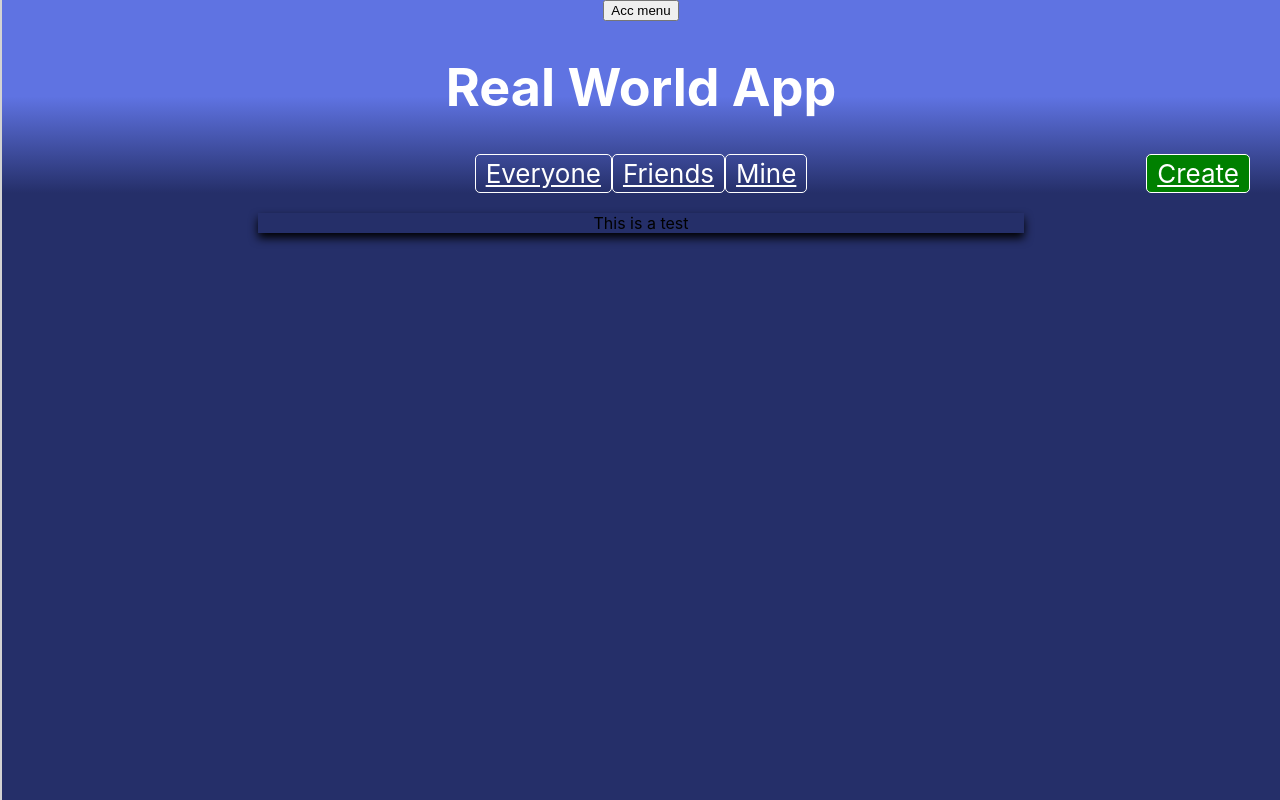
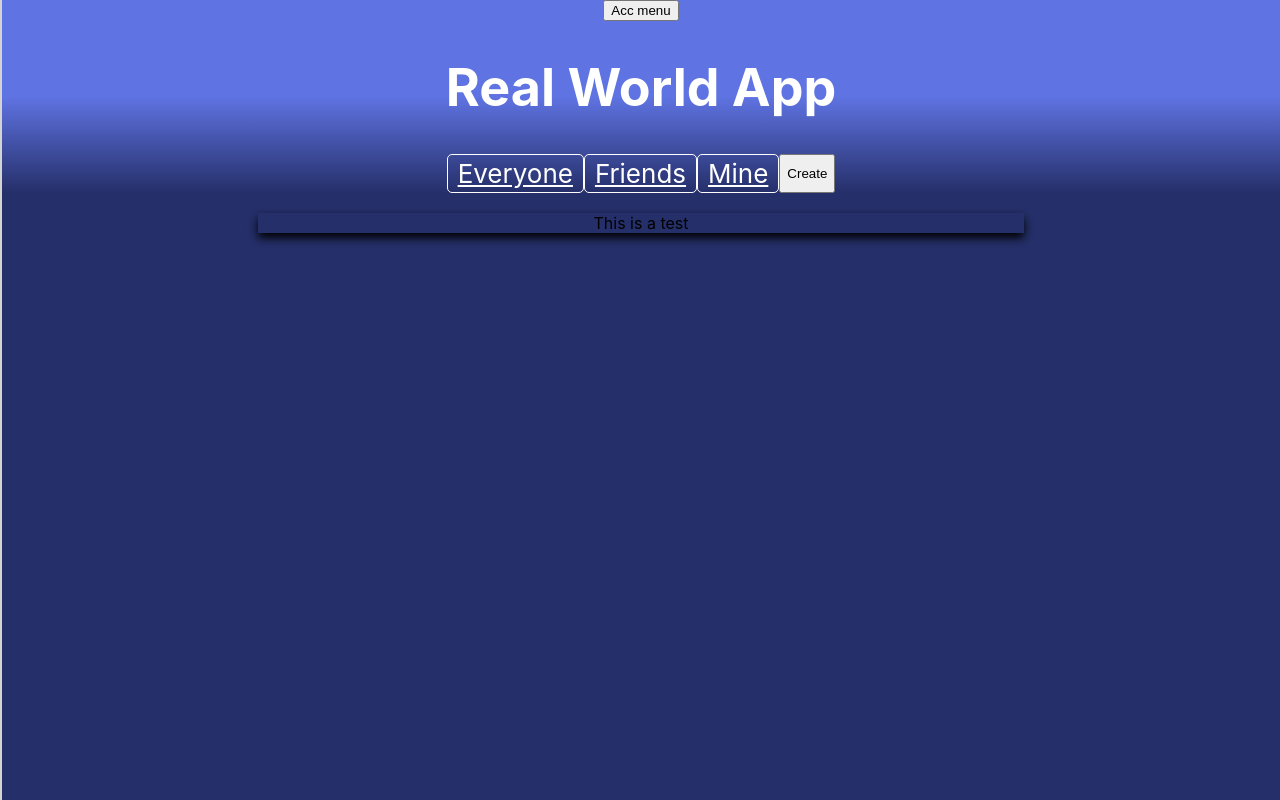
Before and after one commit to ivancortegoso/PingPongProgramming, a React (Create React App) app in the folder PingPongProgramming/front-react/: page /transaction/create in a window 1280 px wide. Built offline with nearby package versions, Linux system fonts and the light colour scheme; no server answers; sample sign-in values are in the browser's storage.

Commit message:
Convert all from class to function. Add popup package and make create transaction and create bank account use it

```diff
--- a/PingPongProgramming/front-react/package.json
+++ b/PingPongProgramming/front-react/package.json
@@ -10,6 +10,7 @@
     "react-dom": "^18.2.0",
     "react-router-dom": "^6.14.1",
     "react-scripts": "5.0.1",
+    "reactjs-popup": "^2.0.5",
     "web-vitals": "^2.1.4"
   },
   "scripts": {
--- a/PingPongProgramming/front-react/src/components/BankAccount/BankAccountCreateWeb.jsx
+++ b/PingPongProgramming/front-react/src/components/BankAccount/BankAccountCreateWeb.jsx
@@ -4,9 +4,7 @@ import '../styles/BankAccountsStyle.css'
 import { useNavigate } from 'react-router-dom';
 
 
-export const BankAccountCreateWeb = () => {
-    let navigate = useNavigate();
-
+export const BankAccountCreateWeb = (props) => {
     const fetchCreateBankAccount = async (data) => {
         const response = await fetch("http://localhost:8080/api/user/create/bankaccount", {
             method: 'post',
@@ -33,17 +31,14 @@ export const BankAccountCreateWeb = () => {
 
         fetchCreateBankAccount(data);
 
-        close();
+        props.onClose();
         console.log(data);
     }
 
-    const close = () => {
-        navigate(-1);
-    }
 
     return (
-        <div className={"BankAccountCreateWeb BaseFormBox ShadowBox"}>
-        <button className="BankAccountCreateWeb-Close" onClick={close}>X</button>
+        <div className={"BaseFormBox ShadowBox"}>
+        <button className="BankAccountCreateWeb-Close" onClick={props.onClose}>X</button>
             <h3>Create bank account</h3>
             <div className={"HSeparator"}></div>
             <form className={"BaseForm"} onSubmit={submit}>
--- a/PingPongProgramming/front-react/src/components/BankAccount/BankAccountsWeb.jsx
+++ b/PingPongProgramming/front-react/src/components/BankAccount/BankAccountsWeb.jsx
@@ -1,19 +1,15 @@
 import React from 'react'
+import {useState, useEffect} from 'react'
 import {BankAccountItem} from "./BankAccountItem";
-import {Link} from "react-router-dom";
 import {Auth} from "../../Auth";
+import Popup from 'reactjs-popup';
+import { BankAccountCreateWeb } from './BankAccountCreateWeb';
 
 
-export class BankAccountsWeb extends React.Component {
-    constructor() {
-        super();
-        this.state = {
-            bankAccountsList: []
-        }
-        this.fetchList = this.fetchList.bind(this);
-    }
+export const BankAccountsWeb = () => {
+    const [bankAccountsList, setBankAccountsList] = useState([]);
 
-    async fetchList() {
+    const fetchList = async() => {
         const response = await fetch("http://localhost:8080/api/user/bankaccounts", {
             headers:{
                 'Authorization' : Auth.GetAuth()
@@ -21,32 +17,29 @@ export class BankAccountsWeb extends React.Component {
         });
         try {
             const bankList = await response.json();
-            this.setState({bankAccountsList: bankList});
+            setBankAccountsList(bankList);
+            console.log("something");
 
         } catch(e) {
 
         }
     }
 
-    componentDidMount() {
-        this.fetchList()
-    }
+    useEffect(() => {fetchList()}, []);
 
-    render() {
     return (
         <div className="BankAccountsWeb">
             <div className={"BankAccountsWeb-List ShadowBox"}>
                 <div className={"BankAccountsWeb-Header Space-Between"}>
                     <b>Bank Accounts</b>
-                        <Link to={"/bankaccount/create"}>
-                            <button className={"StandardButton"}>CREATE</button>
-                        </Link>
+                    <Popup trigger={<button className={"StandardButton"}>CREATE</button>} onClose={fetchList} modal nested>
+                        {close => (<BankAccountCreateWeb onClose={close}/>)}
+                    </Popup>
                 </div>
 
-                    {this.state.bankAccountsList.length > 0 ? <div className={"HSeparator"}></div> : ""}
-                    {this.state.bankAccountsList.map((item) => <BankAccountItem key={item["id"]} item={item}/>)}
+                {bankAccountsList.length > 0 ? <div className={"HSeparator"}></div> : ""}
+                {bankAccountsList.map((item) => <BankAccountItem key={item["id"]} item={item}/>)}
             </div>
         </div>
     )
 }
-}
--- a/PingPongProgramming/front-react/src/components/Menu.jsx
+++ b/PingPongProgramming/front-react/src/components/Menu.jsx
@@ -1,17 +1,18 @@
 import React from 'react'
 import {Link} from "react-router-dom";
 import './styles/MenuStyle.css'
+import Popup from 'reactjs-popup';
+import {TransactionCreateWeb} from './Transaction/TransactionCreateWeb'
 
-export class Menu extends React.Component {
-
-    render() {
+export const Menu = () => {
     return (
         <div className="Menu">
             <Link className="links-styles" to="/transactions/all">Everyone</Link>
             <Link className="links-styles" to="/transactions/friends">Friends</Link>
             <Link className="links-styles" to="/transactions/user">Mine</Link>
-                <Link className="links-styles Menu-create-transaction" to="/transactions/all/create">Create</Link>
+            <Popup trigger ={<button>Create</button>} modal nested>
+                {close => (<TransactionCreateWeb onClose={close}/>)}
+            </Popup>
         </div>
     );
 }
-}
--- a/PingPongProgramming/front-react/src/components/Transaction/TransactionCreateWeb.jsx
+++ b/PingPongProgramming/front-react/src/components/Transaction/TransactionCreateWeb.jsx
@@ -1,10 +1,11 @@
 import React from 'react'
 import '../styles/TransactionsStyle.css'
+import '../styles/FormStyle.css'
 import {Auth} from "../../Auth";
 import { useNavigate } from 'react-router-dom';
 
 
-export const TransactionCreateWeb = () => {
+export const TransactionCreateWeb = (props) => {
     let navigate = useNavigate();
 
     const fetchCreateTransaction = async(data) => {
@@ -41,15 +42,15 @@ export const TransactionCreateWeb = () => {
     }
 
     return (
-        <div className={"TransactionCreateWeb BaseFormBox ShadowBox"}>
-            <button className="TransactionCreateWeb-Close" onClick={close}>X</button>
+        <div className={"BaseFormBox ShadowBox"}>
+            <button className="TransactionCreateWeb-Close" onClick={props.onClose}>X</button>
             <h3>Create transaction</h3>
             <div className={"HSeparator"}></div>
             <form className={"BaseForm"} onSubmit={submit}>
                 <div className={"FormGroup"}><label>Sender ID</label><input type={"number"} name={"senderID"} placeholder={"Sender ID"}/></div>
                 <div className={"FormGroup"}><label>Receiver ID</label><input type={"number"} name={"receiverID"} placeholder={"Receiver ID"}/></div>
                 <div className={"FormGroup"}><label>Balance</label><input type={"number"} name={"balance"} placeholder={"0.0"}/></div>
-                <input className="StandardFormSubmit" type={"submit"} value={"Create"}/>
+                <div className={"FormGroup"}><input className="StandardFormSubmit" type={"submit"} value={"Create"}/></div>
             </form>
         </div>
     )
--- a/PingPongProgramming/front-react/src/components/Transaction/TransactionDetailWeb.jsx
+++ b/PingPongProgramming/front-react/src/components/Transaction/TransactionDetailWeb.jsx
@@ -1,13 +1,12 @@
 import React from 'react'
 import '../styles/TransactionDetailStyle.css'
 
-export class TransactionDetailWeb extends React.Component {
 
-    render() {
-        return (
-            <div className={"TransactionDetailWeb ShadowBox"}>
-                This is a test
-            </div>
-        )
-    }
+export const TransactionDetailWeb = () => {
+
+    return (
+        <div className={"TransactionDetailWeb ShadowBox"}>
+            This is a test
+        </div>
+    )
 }
--- a/PingPongProgramming/front-react/src/components/Transaction/TransactionItem.jsx
+++ b/PingPongProgramming/front-react/src/components/Transaction/TransactionItem.jsx
@@ -2,9 +2,7 @@ import React from 'react'
 import '../styles/TransactionsStyle.css'
 
 
-export class TransactionItem extends React.Component {
-
-    render() {
+export const TransactionItem = () => {
     return (
         <div className='TransactionItem Space-Between'>
             <div>
@@ -15,4 +13,3 @@ export class TransactionItem extends React.Component {
         </div>
     )
 }
-}
--- a/PingPongProgramming/front-react/src/components/Transaction/TransactionsWeb.jsx
+++ b/PingPongProgramming/front-react/src/components/Transaction/TransactionsWeb.jsx
@@ -23,7 +23,7 @@ export const TransactionsWeb = () => {
         setTransactionList(transList);
     }
 
-    useEffect(() => fetchTransactions(), [filter]);
+    useEffect(() => {fetchTransactions()}, [filter]);
 
     const prevPage = () => {
         let old = page;
--- a/PingPongProgramming/front-react/src/components/styles/FormStyle.css
+++ b/PingPongProgramming/front-react/src/components/styles/FormStyle.css
@@ -10,7 +10,7 @@
 .BaseForm {
   margin-left: auto;
   margin-right: auto;
-    width: 100%;
+  width: auto;
 }
 
 .FormGroup {
@@ -31,7 +31,7 @@
 .FormGroup input {
   box-sizing: border-box;
   border: none;
-    border-radius: 5px;
+  border-radius: 3px;
   width: 100%;
   height: 100%;
   outline: none;
@@ -44,3 +44,7 @@
 .StandardFormSubmit:active {
   background-color: #000020;
 }
+
+.popup-overlay {
+  background: rgba(0,0,0, 0.5);
+}
--- a/PingPongProgramming/front-react/src/components/styles/MenuStyle.css
+++ b/PingPongProgramming/front-react/src/components/styles/MenuStyle.css
@@ -30,3 +30,7 @@
     right: 0;
     background-color: green;
 }
+
+.popup-arrow {
+    background-color: transparent;
+}
```
Also changed, not shown: PingPongProgramming/front-react/src/components/AccountsList.jsx (deleted, +0 -13 lines), 1 other file (tests, documents, lock files or other folders). Lines whose indentation alone changed are shown as unchanged.
